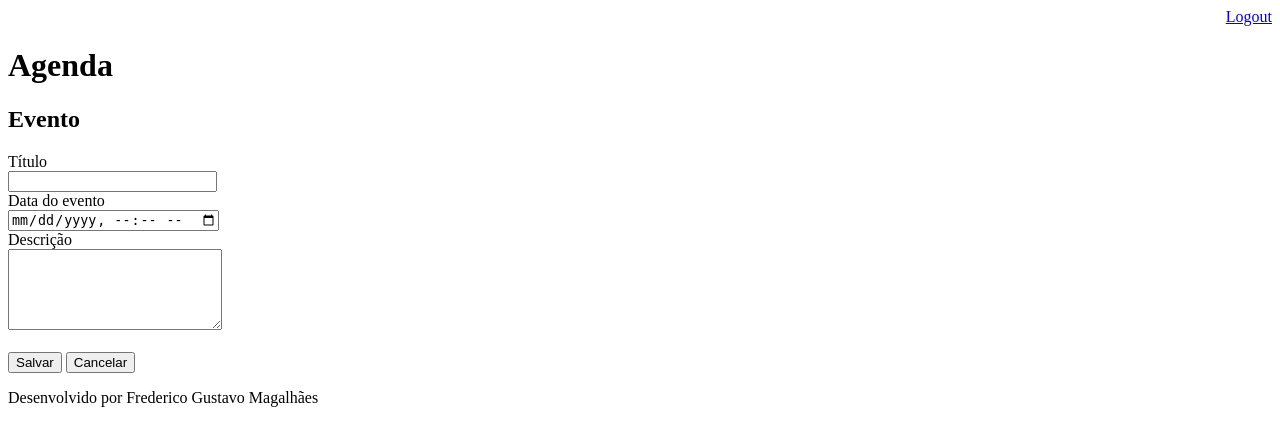
After one commit to frederico-prog/agenda, a Django app: page /agenda/evento/ in a window 1280 px wide. The commit adds this page. Shown: the top 446 px of the page. Run offline with Django 3.2, Linux system fonts and the light colour scheme; a user stored in the database is signed in.

Commit message:
Template de inserção
Incluída a tela de inserção de novos eventos.

```diff
--- a/agenda/urls.py
+++ b/agenda/urls.py
@@ -22,9 +22,12 @@ urlpatterns = [
     path('admin/', admin.site.urls),
     #path('eventos/<titulo_evento>', views.consulta_eventos),
     path('agenda/', views.lista_eventos),
+    path('agenda/evento/', views.evento),
+    path('agenda/evento/submit', views.submit_evento),
     path('', RedirectView.as_view(url='/agenda/')),
     path('login/', views.login_user),
     path('login/submit', views.submit_login),
     path('logout/', views.logout_user),
+    path('logout/', views.logout_user),
 
 ]
--- a/core/views.py
+++ b/core/views.py
@@ -46,3 +46,22 @@ def lista_eventos(request):
     #evento = Evento.objects.all()
     dados = {'eventos': evento}
     return render(request, 'agenda.html', dados)
+
+
+@login_required(login_url='/login/')
+def evento(request):
+    return render(request, 'evento.html')
+
+
+@login_required(login_url='/login/')
+def submit_evento(request):
+    if request.POST:
+        titulo = request.POST.get('titulo')
+        data_evento = request.POST.get('data_evento')
+        descricao = request.POST.get('descricao')
+        usuario = request.user
+        Evento.objects.create(titulo=titulo,
+                              data_evento=data_evento,
+                              descricao=descricao,
+                              usuario=usuario)
+    return redirect('/')
--- a/templates/agenda.html
+++ b/templates/agenda.html
@@ -2,7 +2,9 @@
 
 {% block content %}
     <h2>Agendamento</h2>
-
+    <a href="evento/">
+        <button type="button">Novo evento</button>
+    </a>
     <ul style="font-size: 18px">
     {% for evento in eventos %}
         <li>{{ evento.titulo }} - {{ evento.get_data_evento }}</li>
--- /dev/null
+++ b/templates/evento.html
@@ -0,0 +1,25 @@
+{% extends "model-page.html" %}
+
+{% block content %}
+
+<h2>Evento</h2>
+<form action="submit" method="post">{% csrf_token %}
+    <label>Título</label>
+    <br>
+    <input type="text" name="titulo" size="23">
+    <br>
+    <label>Data do evento</label>
+    <br>
+    <input type="datetime-local" name="data_evento">
+    <br>
+    <label>Descrição</label>
+    <br>
+    <textarea name="descricao" rows="5" cols="24"></textarea>
+    <br><br>
+    <button type="submit">Salvar</button>
+    <a href="/">
+        <button type="button">Cancelar</button>
+    </a>
+</form>
+
+{% endblock %}
```
Also changed, not shown: db.sqlite3.
